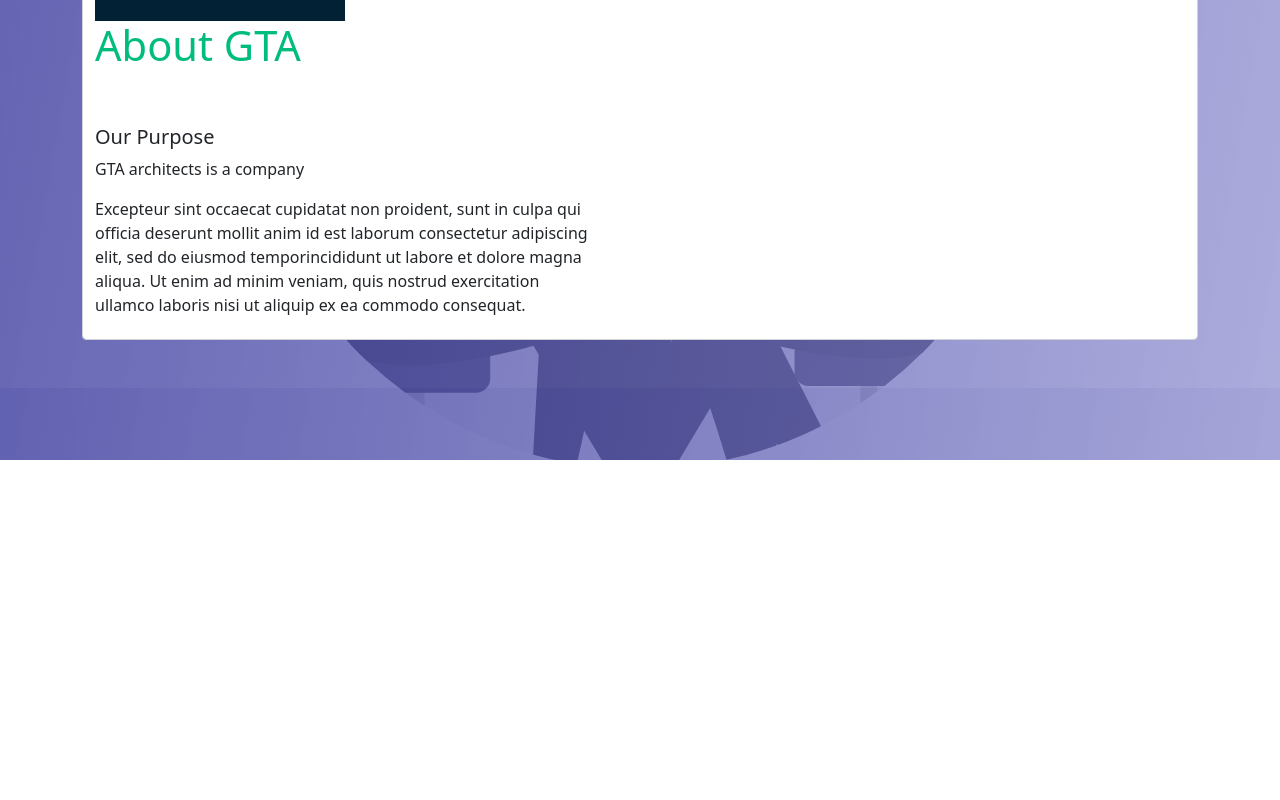
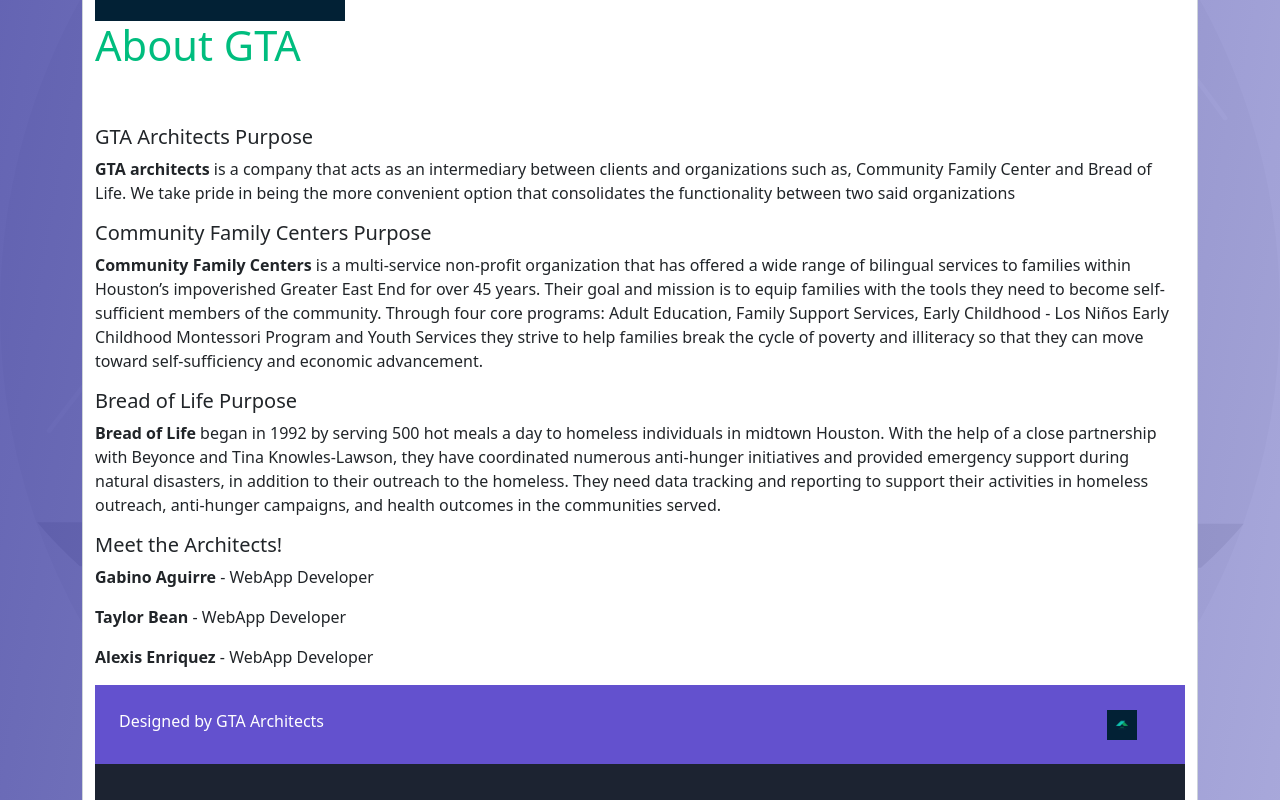
Before and after one commit to alexiscenriquez/CIS4339groupproject, a Vue app in the folder Frontend/: page /about in a window 1280 px wide. Shown: the part 340-1140 px from the top of the page. Before the commit the page ends 800 px from the top, so only its background shows below. Built offline with nearby package versions, Linux system fonts and the light colour scheme; what vue-chartkick would draw is missing.

Commit message:
Created graph, changed about w footer, comments

```diff
--- a/Frontend/src/components/AboutUs.vue
+++ b/Frontend/src/components/AboutUs.vue
@@ -1,18 +1,22 @@
 <script>
+import axios from 'axios'
+import Footer from '../components/footer.vue'
 export default {
   props: {
     msg: {
       type: String,
       required: true
-  }
-
   },
+  },
+  components:{
+            Footer
+        },
 }
 </script>
 
 <template>
 <fieldset class="form-control mb-5">
-<div class="w3-content" style="max-width:500px">
+<div class="w3-content" style="max-width:1100px">
 <div class="w3-row w3-padding-64" id="about">
     <div class="w3-col m6 w3-padding-large w3-hide-small">
      <img src="../assets/gta.png" class="w3-round w3-image w3-opacity-min" alt="GTA" width="250" height="250">
@@ -20,14 +24,25 @@ export default {
 
     <div class="w3-col m6 w3-padding-large">
       <h1 class="w3-center">About GTA</h1><br>
-      <h5 class="w3-center">Our Purpose</h5>
-      <p class="w3-large">GTA architects is a company</p>
-      <p class="w3-large w3-text-grey w3-hide-medium">Excepteur sint occaecat cupidatat non proident, sunt in culpa qui officia deserunt mollit anim id est laborum consectetur adipiscing elit, sed do eiusmod temporincididunt ut labore et dolore magna aliqua. Ut enim ad minim veniam, quis nostrud exercitation ullamco laboris nisi ut aliquip ex ea commodo consequat.</p>
+      <h5 class="w3-center">GTA Architects Purpose</h5>
+      <p class="w3-large"><strong>GTA architects</strong> is a company that acts as an intermediary between clients and organizations such as, Community Family Center and Bread of Life. We take
+        pride in being the more convenient option that consolidates the functionality between two said organizations </p>
+        <h5 class="w3-center">Community Family Centers Purpose</h5>
+      <p class="w3-large w3-text-grey w3-hide-medium"><strong>Community Family Centers</strong> is a multi-service non-profit organization that has offered a wide range of bilingual services to families within Houston’s impoverished Greater East End for over 45 years. Their goal and mission is to equip families with the tools they need to become self-sufficient members of the community. Through four core programs: Adult Education, Family Support Services, Early Childhood - Los Niños Early Childhood Montessori Program and Youth Services they strive to help families break the cycle of poverty and illiteracy so that they can move toward self-sufficiency and economic advancement. </p>
+      <h5 class="w3-center">Bread of Life Purpose</h5>
+      <p class="w3-large w3-text-grey w3-hide-medium"><strong>Bread of Life</strong> began in 1992 by serving 500 hot meals a day to homeless individuals in midtown Houston. With the help of a close partnership with Beyonce and Tina Knowles-Lawson, they have coordinated numerous anti-hunger initiatives and provided emergency support during natural disasters, in addition to their outreach to the homeless. They need data tracking and reporting to support their activities in homeless outreach, anti-hunger campaigns, and health outcomes in the communities served. </p>
+
+
+      <h5 class="w3-center">Meet the Architects!</h5>
+      <p class="w3-large"><strong>Gabino Aguirre</strong> - WebApp Developer </p>
+      <p class="w3-large"><strong>Taylor Bean</strong> - WebApp Developer </p>
+      <p class="w3-large"><strong>Alexis Enriquez</strong> - WebApp Developer </p>
     </div>
   </div>
 </div>
+<Footer />
+<br>
 </fieldset>
-
 </template>
 
 <style scoped>
@@ -59,4 +74,6 @@ h3 {
     text-align: left;
   }
 }
+
+@import "../../assets/app.css";
 </style>
--- a/Frontend/src/components/graph.vue
+++ b/Frontend/src/components/graph.vue
@@ -14,6 +14,13 @@
     <p></p>
     </fieldset>
 
+    <fieldset class='form-control mb-5'>
+      <legend>Services Provided by Veteran Status</legend>
+    <!-- pie chart that shows servicing by Veteran Status -->
+    <column-chart :data="graph69 "></column-chart>
+    <p></p>
+    </fieldset>
+
   </div>
 </template>
 
@@ -25,6 +32,7 @@ export default {
         return {
             graph:{},
             graph2:{},
+            graph69:{},
             chartData:{
             'White':2,
             'Black/African-American':5,
@@ -39,6 +47,7 @@ export default {
     created() {
         let apiURL = `http://localhost:8080/reports/ethnicity`;
         let apiUrl2 = `http://localhost:8080/reports/gender`;
+        let apiURL69 = `http://localhost:8080/reports/veteran`
 
         axios.get(apiURL).then((res) => {
             this.graph = res.data[0];
@@ -46,6 +55,9 @@ export default {
         axios.get(apiUrl2).then((res)=>{
           this.graph2 = res.data[0]
         })
+        axios.get(apiURL69).then((res)=>{
+          this.graph69 = res.data[0]
+        })
     }
 }
 
--- a/Frontend/src/views/AboutView.vue
+++ b/Frontend/src/views/AboutView.vue
@@ -1,13 +1,13 @@
 <script>
 // import child component
 import AboutUs from '../components/AboutUs.vue'
-// import Footer from '../components/footer.vue'
+import Footer from '../components/footer.vue'
 
 export default {
   // register child component
   components: {
     AboutUs,
-    //Footer
+    Footer
   },
   data() {
     return {
```
Also changed, not shown: Frontend/src/views/organizations/OrganizationsEdit.vue (+8 -2 lines), Frontend/src/views/organizations/offers.vue (+15 -9 lines), 1 other file (tests, documents, lock files or other folders).
